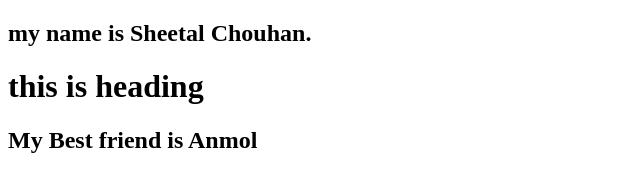
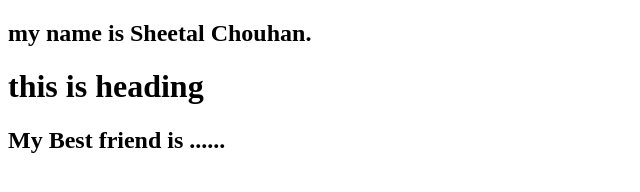
Before and after one commit to Sheetalchouha/Project1, a plain HTML site: page index.html in a window 1280 px wide. Shown: the full height of the page, 0-640 px from the left. Drawn offline with Linux system fonts and the light colour scheme.

Commit message:
Update index.html

```diff
--- a/index.html
+++ b/index.html
@@ -9,6 +9,6 @@
 <body>
     <h2> my name is  Sheetal Chouhan. </h2>
     <h1>this is heading</h1>
-    <h2>My Best friend is Anmol</h2>
+    <h2>My Best friend is ......</h2>
 </body>
 </html>
```
